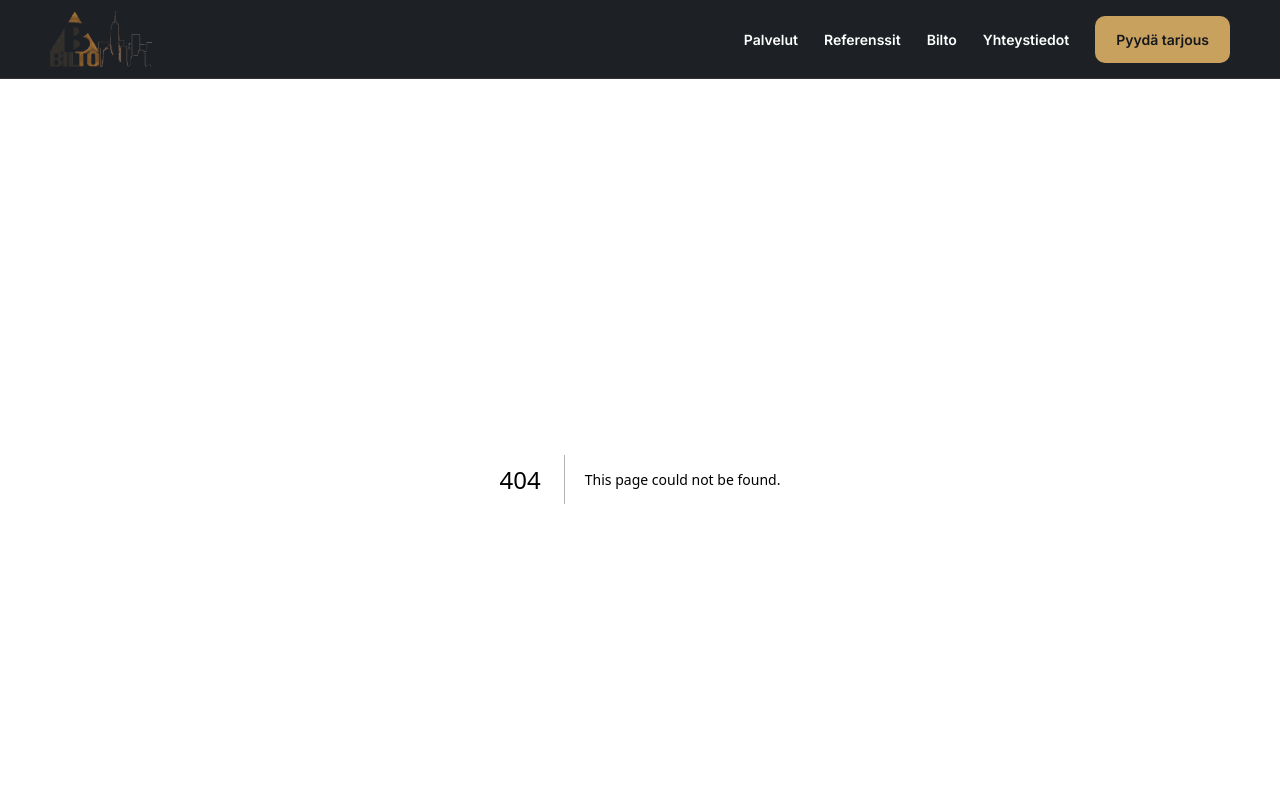
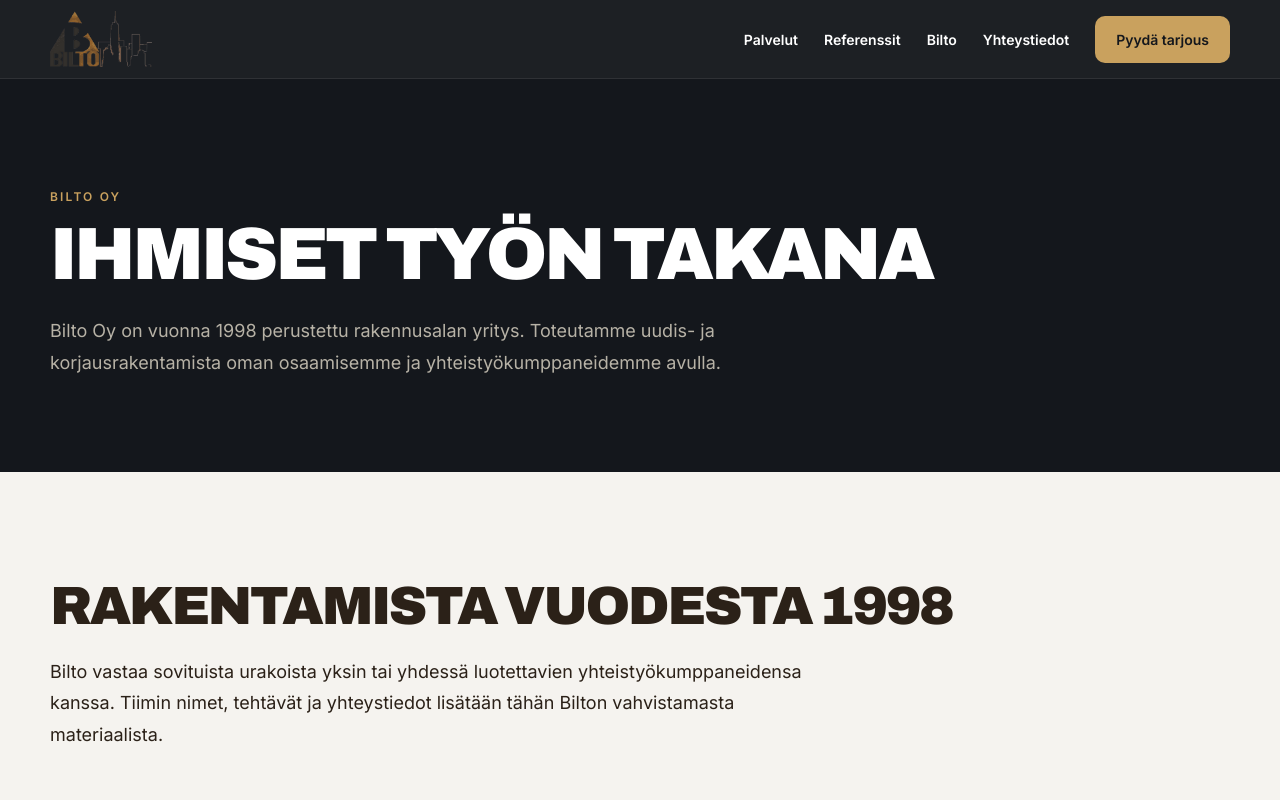
Before and after one commit to GhoulHouse-Dev/bilto, a Next.js app: page /meista in a window 1280 px wide. Before the commit this address had no page. Shown: the top 800 px of the page. Built offline with nearby package versions, Linux system fonts and the light colour scheme.

Commit message:
Next.js redesign: add app/meista/page.tsx

```diff
--- /dev/null
+++ b/app/meista/page.tsx
@@ -0,0 +1 @@
+export const metadata={title:'Bilto yrityksenä'};export default function Page(){return <main><section className="pageHero"><div className="wrap"><div className="kicker">Bilto Oy</div><h1>Ihmiset työn takana</h1><p className="lead muted">Bilto Oy on vuonna 1998 perustettu rakennusalan yritys. Toteutamme uudis- ja korjausrakentamista oman osaamisemme ja yhteistyökumppaneidemme avulla.</p></div></section><section className="section"><div className="wrap"><h2>Rakentamista vuodesta 1998</h2><p className="lead">Bilto vastaa sovituista urakoista yksin tai yhdessä luotettavien yhteistyökumppaneidensa kanssa. Tiimin nimet, tehtävät ja yhteystiedot lisätään tähän Bilton vahvistamasta materiaalista.</p></div></section></main>}
```
